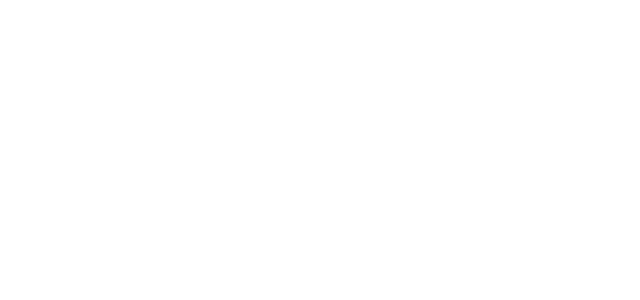
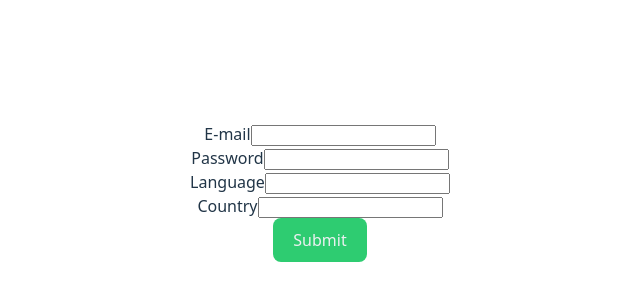
Before and after one commit to patrykomiotek/bosapp, a React (Vite) app: page / in a window 1280 px wide. Shown: the part 208-508 px from the top of the page, without its empty margins (320-960 px from the left). Built offline with nearby package versions, Linux system fonts and the light colour scheme.

Commit message:
feat: with hook form

```diff
--- a/src/App.tsx
+++ b/src/App.tsx
@@ -1,6 +1,7 @@
 // import { Fragment } from 'react';
 import "./App.css";
 import { RegistrationFormRefs } from "./components/RegistrationFormRefs";
+import { RegistrationFormRHF } from "./components/RegistrationFormRHF";
 // import { Generator } from "./components/Generator";
 // import { RegistrationFormState } from "./components/RegistrationFormState";
 // import Kaczka from "./ui/Text/Text";
@@ -16,6 +17,7 @@
         {/* <RegistrationFormState /> */}
         {/* <Text>Hello {123}</Text> */}
         {/* <RegistrationFormRefs /> */}
+        <RegistrationFormRHF />
         {/* <Generator /> */}
         {/* <Text>test</Text>
         <Button>Click me</Button>
--- a/src/components/RegistrationFormRHF.tsx
+++ b/src/components/RegistrationFormRHF.tsx
@@ -1,5 +1,4 @@
-import { type FormEventHandler } from "react";
-import { useForm } from "react-hook-form";
+import { useForm, type SubmitHandler } from "react-hook-form";
 import { zodResolver } from "@hookform/resolvers/zod";
 import { z } from "zod"; // or 'zod/v4'
 
@@ -14,26 +13,32 @@
 };
 
 export const RegistrationFormRHF = () => {
-  const handleSubmit: FormEventHandler = (event) => {};
+  const { register, handleSubmit } = useForm<RegistrationFormDto>();
+
+  const handleRegistrationSubmit: SubmitHandler<RegistrationFormDto> = (
+    data
+  ) => {
+    console.log({ data });
+  };
 
   return (
     <div>
-      <form onSubmit={handleSubmit}>
+      <form onSubmit={handleSubmit(handleRegistrationSubmit)}>
         <div>
           <label htmlFor="email">E-mail</label>
-          <input id="email" type="email" />
+          <input {...register("email")} id="email" type="email" />
         </div>
         <div>
           <label htmlFor="password">Password</label>
-          <input id="password" type="password" />
+          <input {...register("password")} id="password" type="password" />
         </div>
         <div>
           <label htmlFor="language">Language</label>
-          <input id="language" />
+          <input {...register("language")} id="language" />
         </div>
         <div>
           <label htmlFor="country">Country</label>
-          <input id="country" />
+          <input {...register("country")} id="country" />
         </div>
         <div>
           <Button type="submit">Submit</Button>
```
